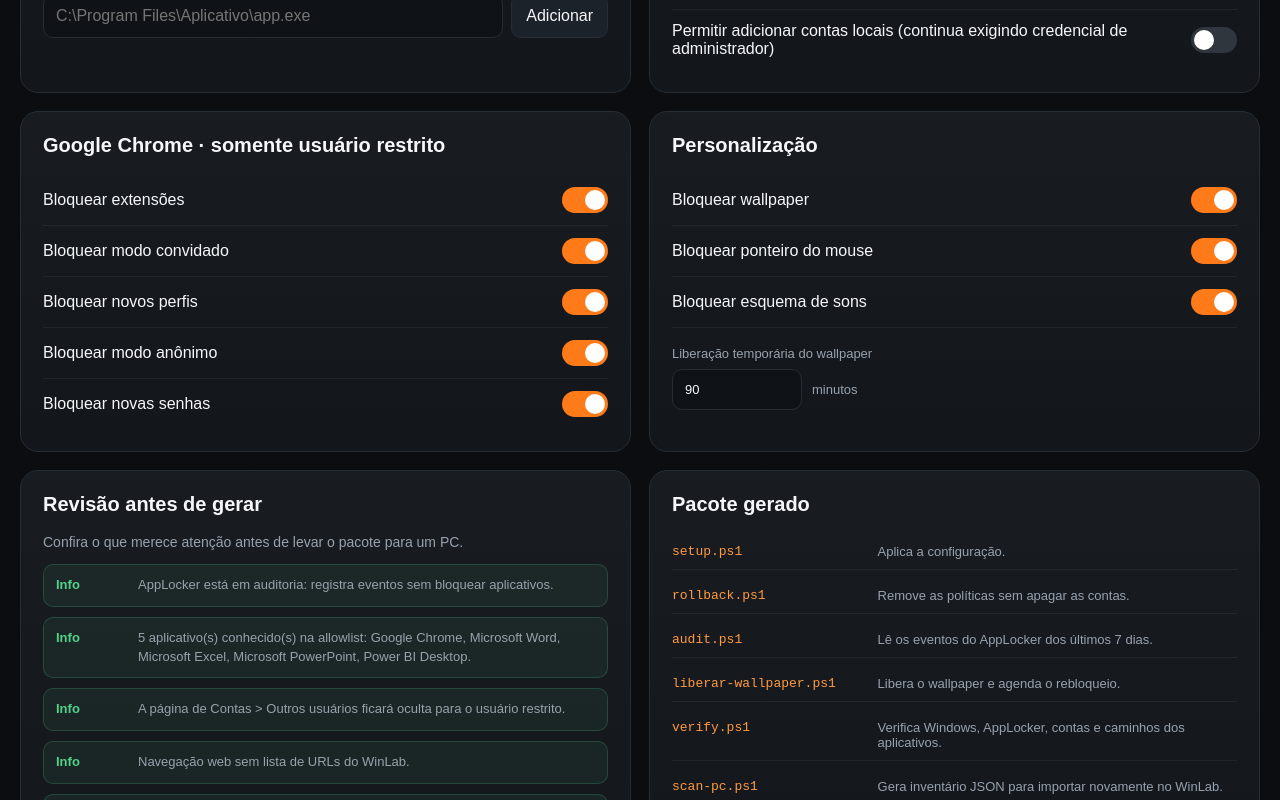
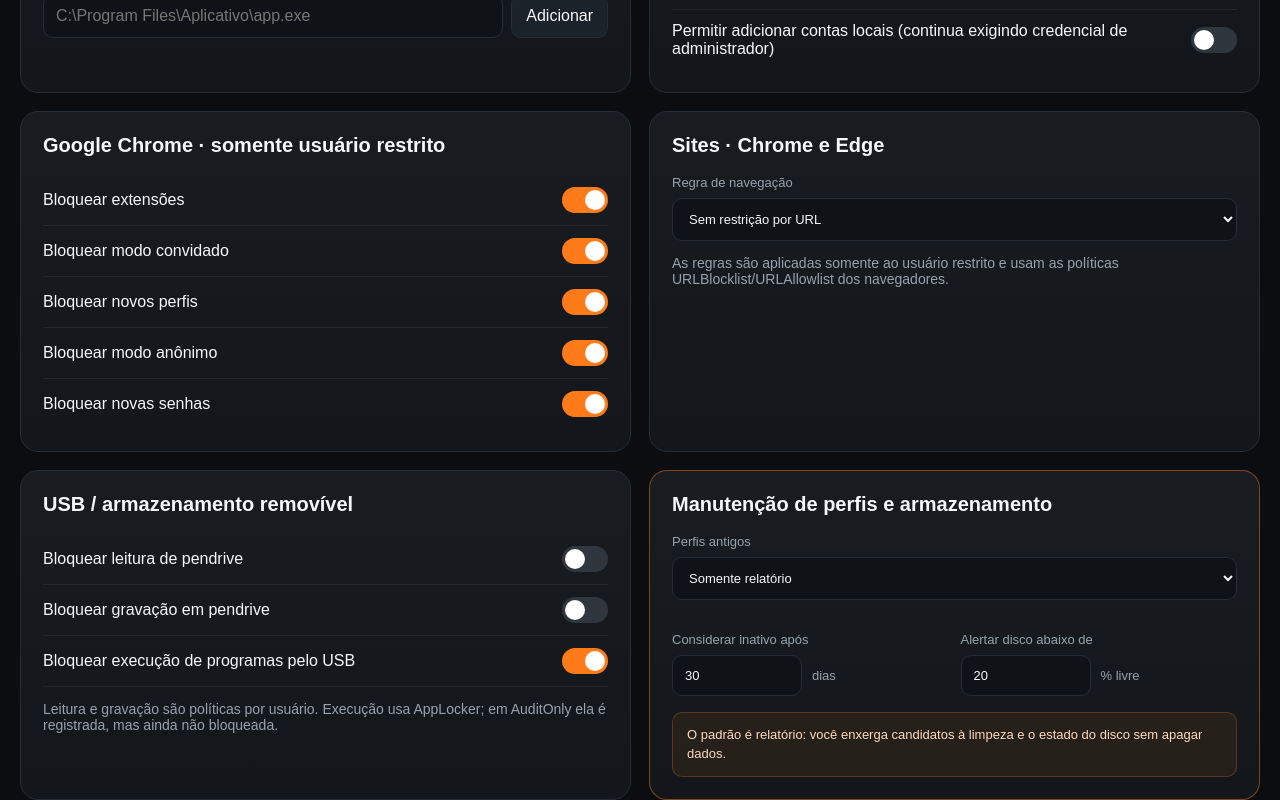
Before and after one commit to krrozino/winlab, a Next.js app: page / in a window 1280 px wide. Shown: the part 1440-2240 px from the top of the page. Built offline with nearby package versions, Linux system fonts and the light colour scheme.

Commit message:
feat: add web usb and profile maintenance controls

```diff
--- a/src/app/page.tsx
+++ b/src/app/page.tsx
@@ -20,6 +20,7 @@ import { createZip } from "@/lib/zip";
 import {
   generateAuditScript,
   generateConfigJson,
+  generateMaintenanceScript,
   generateReadme,
   generateRollbackScript,
   generateSetupScript,
@@ -134,6 +135,7 @@ export default function Home() {
       { name: "liberar-wallpaper.ps1", content: generateUnlockWallpaperScript(config) },
       { name: "verify.ps1", content: generateVerifyScript(config) },
       { name: "scan-pc.ps1", content: generateInventoryScannerScript() },
+      { name: "maintenance.ps1", content: generateMaintenanceScript(config) },
       { name: "config.json", content: generateConfigJson(config) },
       { name: "README.txt", content: generateReadme(config) }
     ]);
@@ -152,7 +154,7 @@ export default function Home() {
     <main>
       <header className="hero">
         <div>
-          <p className="eyebrow">WinLab Configurator · MVP 0.4</p>
+          <p className="eyebrow">WinLab Configurator · MVP 0.5</p>
           <h1>Configure o Windows sem configurar máquina por máquina.</h1>
           <p className="subtitle">
             Escolha um preset, ajuste as políticas e gere um pacote portátil com
@@ -250,6 +252,19 @@ export default function Home() {
               <div>
                 <span>Programas registrados</span>
                 <strong>{inventory.installedApps.length}</strong>
+              </div>
+              <div>
+                <span>Armazenamento</span>
+                <strong>
+                  {inventory.storage
+                    ? `${inventory.storage.freeGB} GB livres`
+                    : "Não informado"}
+                </strong>
+                {inventory.storage && (
+                  <small>
+                    {inventory.storage.freePercent}% de {inventory.storage.sizeGB} GB
+                  </small>
+                )}
               </div>
             </div>
 
@@ -524,6 +539,164 @@ export default function Home() {
         </section>
 
         <section className="panel">
+          <h2>Sites · Chrome e Edge</h2>
+
+          <label>
+            Regra de navegação
+            <select
+              value={config.browserUrlMode}
+              onChange={(event) =>
+                set(
+                  "browserUrlMode",
+                  event.target.value as Config["browserUrlMode"]
+                )
+              }
+            >
+              <option value="Unrestricted">Sem restrição por URL</option>
+              <option value="BlockList">Bloquear sites específicos</option>
+              <option value="AllowListOnly">Permitir somente sites da lista</option>
+            </select>
+          </label>
+
+          {config.browserUrlMode === "BlockList" && (
+            <label className="textAreaField">
+              Sites bloqueados · um por linha
+              <textarea
+                rows={5}
+                placeholder={"youtube.com\nroblox.com\n*.exemplo.com"}
+                value={config.blockedUrls.join("\n")}
+                onChange={(event) =>
+                  set(
+                    "blockedUrls",
+                    event.target.value
+                      .split("\n")
+                      .map((value) => value.trim())
+                      .filter(Boolean)
+                  )
+                }
+              />
+            </label>
+          )}
+
+          {config.browserUrlMode !== "Unrestricted" && (
+            <label className="textAreaField">
+              {config.browserUrlMode === "AllowListOnly"
+                ? "Sites permitidos · um por linha"
+                : "Exceções permitidas · um por linha"}
+              <textarea
+                rows={5}
+                placeholder={"microlins.com.br\noffice.com\ngoogle.com"}
+                value={config.allowedUrls.join("\n")}
+                onChange={(event) =>
+                  set(
+                    "allowedUrls",
+                    event.target.value
+                      .split("\n")
+                      .map((value) => value.trim())
+                      .filter(Boolean)
+                  )
+                }
+              />
+            </label>
+          )}
+
+          <p className="muted">
+            As regras são aplicadas somente ao usuário restrito e usam as políticas
+            URLBlocklist/URLAllowlist dos navegadores.
+          </p>
+        </section>
+
+        <section className="panel">
+          <h2>USB / armazenamento removível</h2>
+          <Toggle
+            label="Bloquear leitura de pendrive"
+            value={config.blockUsbRead}
+            onChange={(value) => set("blockUsbRead", value)}
+          />
+          <Toggle
+            label="Bloquear gravação em pendrive"
+            value={config.blockUsbWrite}
+            onChange={(value) => set("blockUsbWrite", value)}
+          />
+          <Toggle
+            label="Bloquear execução de programas pelo USB"
+            value={config.blockUsbExecute}
+            onChange={(value) => set("blockUsbExecute", value)}
+          />
+          <p className="muted">
+            Leitura e gravação são políticas por usuário. Execução usa AppLocker;
+            em AuditOnly ela é registrada, mas ainda não bloqueada.
+          </p>
+        </section>
+
+        <section className="panel important">
+          <h2>Manutenção de perfis e armazenamento</h2>
+
+          <label>
+            Perfis antigos
+            <select
+              value={config.profileCleanupMode}
+              onChange={(event) =>
+                set(
+                  "profileCleanupMode",
+                  event.target.value as Config["profileCleanupMode"]
+                )
+              }
+            >
+              <option value="Off">Desativado</option>
+              <option value="ReportOnly">Somente relatório</option>
+              <option value="Delete">Excluir quando maintenance.ps1 for executado</option>
+            </select>
+          </label>
+
+          <div className="two">
+            <label className="numberField">
+              Considerar inativo após
+              <div>
+                <input
+                  type="number"
+                  min={1}
+                  max={3650}
+                  value={config.profileCleanupDays}
+                  onChange={(event) =>
+                    set(
+                      "profileCleanupDays",
+                      Math.max(1, Math.min(3650, Number(event.target.value) || 30))
+                    )
+                  }
+                />
+                <span>dias</span>
+              </div>
+            </label>
+
+            <label className="numberField">
+              Alertar disco abaixo de
+              <div>
+                <input
+                  type="number"
+                  min={1}
+                  max={99}
+                  value={config.storageWarningFreePercent}
+                  onChange={(event) =>
+                    set(
+                      "storageWarningFreePercent",
+                      Math.max(1, Math.min(99, Number(event.target.value) || 20))
+                    )
+                  }
+                />
+                <span>% livre</span>
+              </div>
+            </label>
+          </div>
+
+          <p className={config.profileCleanupMode === "Delete" ? "warningBox" : "notice"}>
+            {config.profileCleanupMode === "Delete"
+              ? "Modo destrutivo: maintenance.ps1 poderá remover perfis inativos. As contas configuradas como Aluno e Admin são protegidas, assim como perfis carregados e especiais."
+              : "O padrão é relatório: você enxerga candidatos à limpeza e o estado do disco sem apagar dados."}
+          </p>
+        </section>
+
+        <section className="panel">
           <h2>Personalização</h2>
           <Toggle
             label="Bloquear wallpaper"
@@ -589,6 +762,7 @@ export default function Home() {
             <File name="liberar-wallpaper.ps1" description="Libera o wallpaper e agenda o rebloqueio." />
             <File name="verify.ps1" description="Verifica Windows, AppLocker, contas e caminhos dos aplicativos." />
             <File name="scan-pc.ps1" description="Gera inventário JSON para importar novamente no WinLab." />
+            <File name="maintenance.ps1" description="Relata espaço em disco e perfis antigos; pode removê-los quando explicitamente configurado." />
             <File name="config.json" description="Permite reproduzir a mesma configuração." />
             <File name="README.txt" description="Instruções para o técnico." />
           </div>
```
